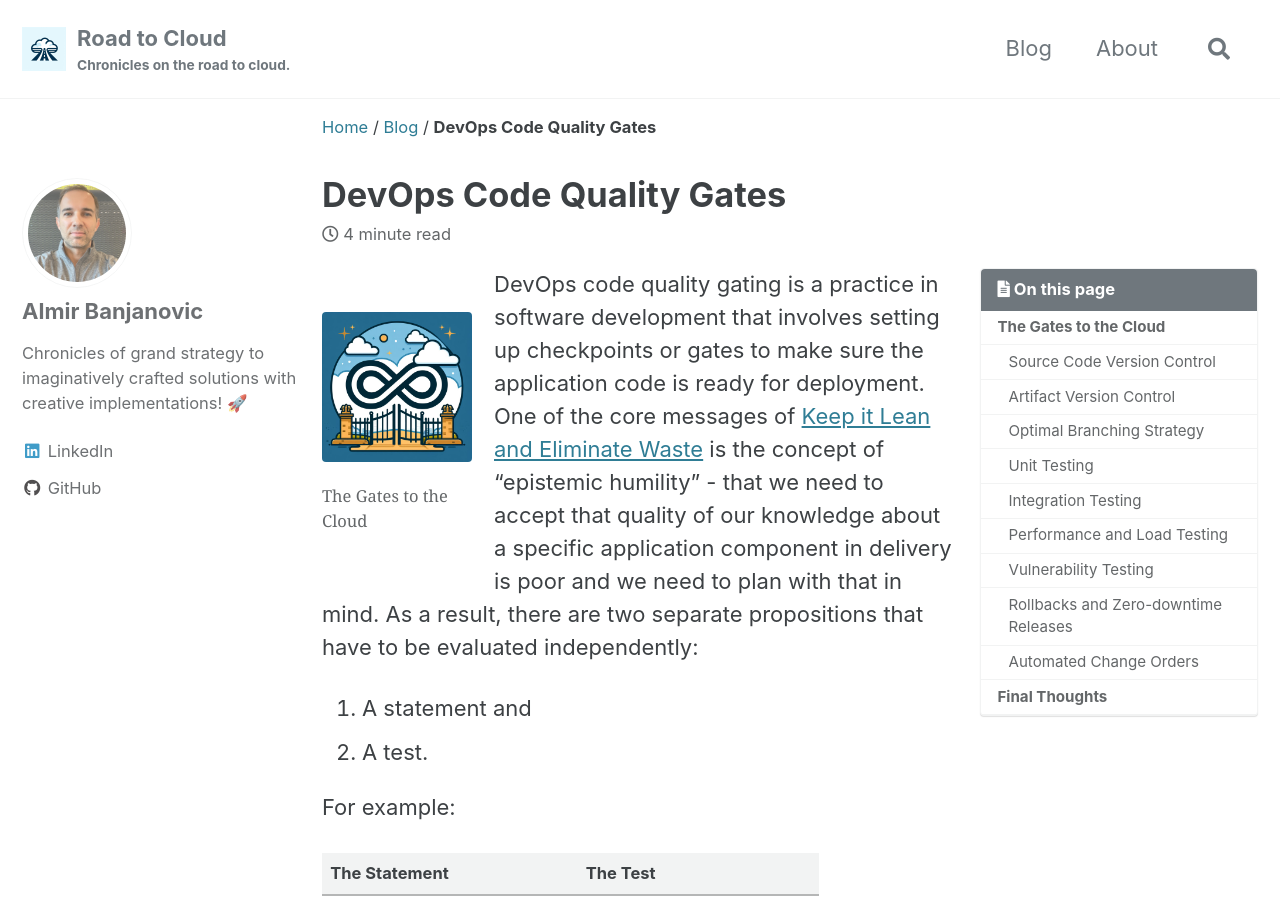
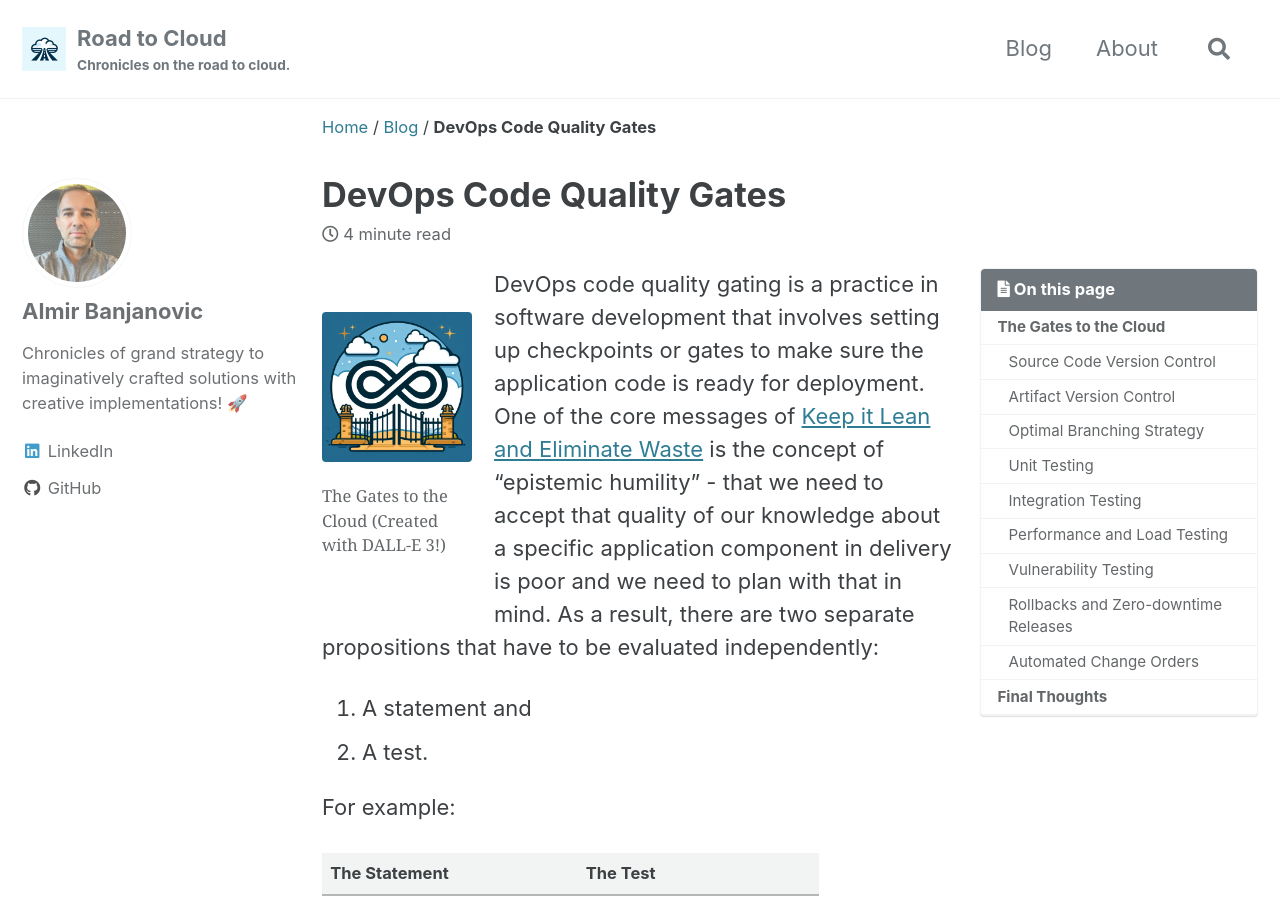
Before and after one commit to almirbanjanovic/roadtocloud.github.io, a Jekyll site: the page built from blog/_posts/2023-12-28-devops-gates.md, in a window 1280 px wide and 900 px high. Built offline with Jekyll 4.4.1, drawn with Linux system fonts in a browser that asks for light colours; cached includes are drawn as plain includes.

Commit message:
Update 2023-12-28-devops-gates.md

```diff
--- a/blog/_posts/2023-12-28-devops-gates.md
+++ b/blog/_posts/2023-12-28-devops-gates.md
@@ -13,7 +13,7 @@ tags:
 
 <figure style="width: 150px" class="align-left">
 	<a href="/assets/images/devops-gating.jpg"><img src="/assets/images/devops-gating.jpg"></a>
-	<figcaption>The Gates to the Cloud</figcaption>
+	<figcaption>The Gates to the Cloud (Created with DALL-E 3!)</figcaption>
 </figure>
 
 DevOps code quality gating is a practice in software development that involves setting up checkpoints or gates to make sure the application code is ready for deployment. One of the core messages of [Keep it Lean and Eliminate Waste]({% post_url 2023-12-20-keep-it-lean %}) is the concept of "epistemic humility" - that we need to accept that quality of our knowledge about a specific application component in delivery is poor and we need to plan with that in mind. As a result, there are two separate propositions that have to be evaluated independently:
```
